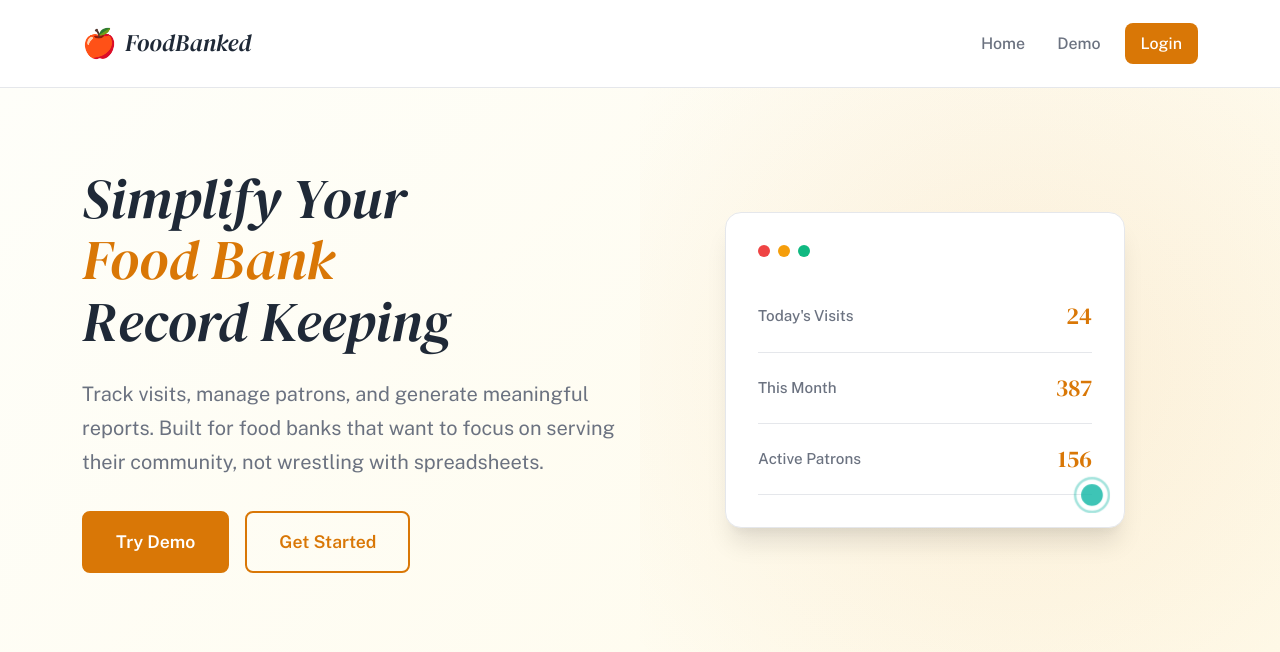
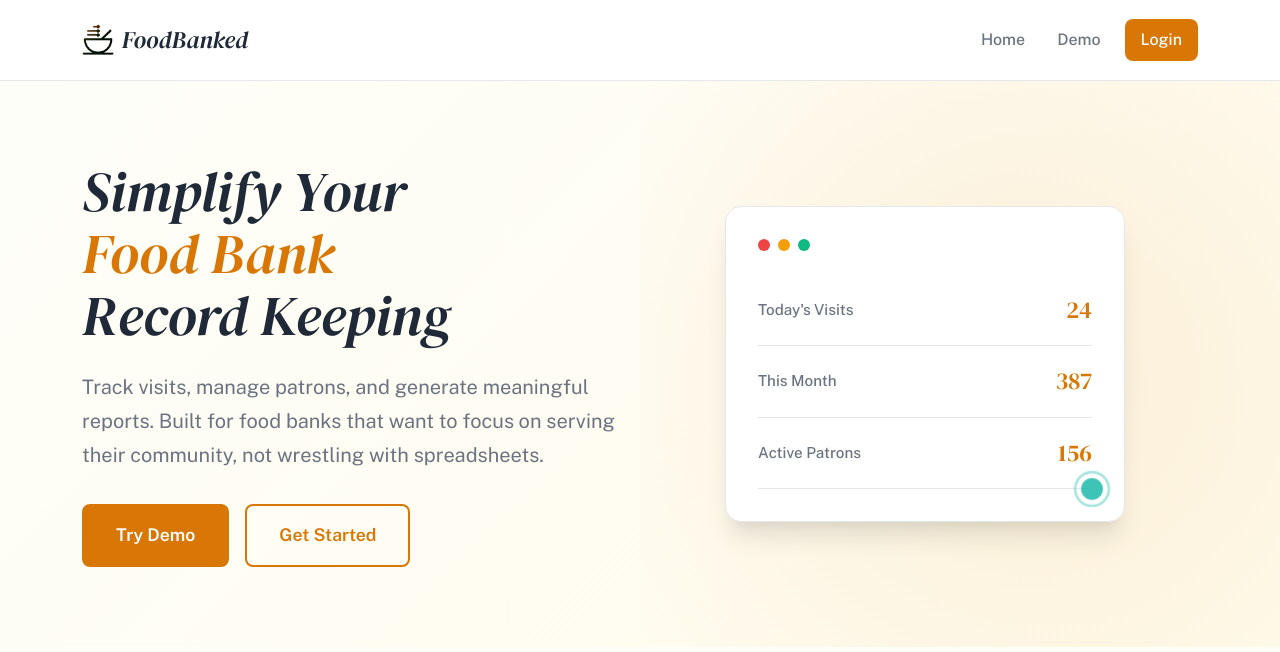
Before and after one commit to jessewimer/foodbanked, a Django app: page / in a window 1280 px wide. Shown: the top 652 px of the page. Run offline with Django 5.2, Linux system fonts and the light colour scheme.

Commit message:
Add logo

```diff
--- a/static/css/base.css
+++ b/static/css/base.css
@@ -110,8 +110,12 @@
     font-weight: 400;
 }
 
-.brand-icon {
+/* .brand-icon {
     font-size: 1.75rem;
+} */
+ .brand-icon {
+    height: 2rem;  /* or whatever size looks good */
+    width: auto;
 }
 
 .brand-text {
--- a/templates/base.html
+++ b/templates/base.html
@@ -22,8 +22,12 @@
     <!-- Navigation -->
     <nav class="navbar navbar-expand-lg navbar-light">
         <div class="container">
+            <!-- <a class="navbar-brand" href="/">
+                <span class="brand-icon">🍎</span>
+                <span class="brand-text">FoodBanked</span>
+            </a> -->
             <a class="navbar-brand" href="/">
-                <span class="brand-icon">🍎</span>
+                <img src="{% static 'images/logo.png' %}" alt="FoodBanked" class="brand-icon">
                 <span class="brand-text">FoodBanked</span>
             </a>
             <button class="navbar-toggler" type="button" data-bs-toggle="collapse" data-bs-target="#navbarNav" aria-controls="navbarNav" aria-expanded="false" aria-label="Toggle navigation">
```
Also changed, not shown: static/images/logo.png (added).
